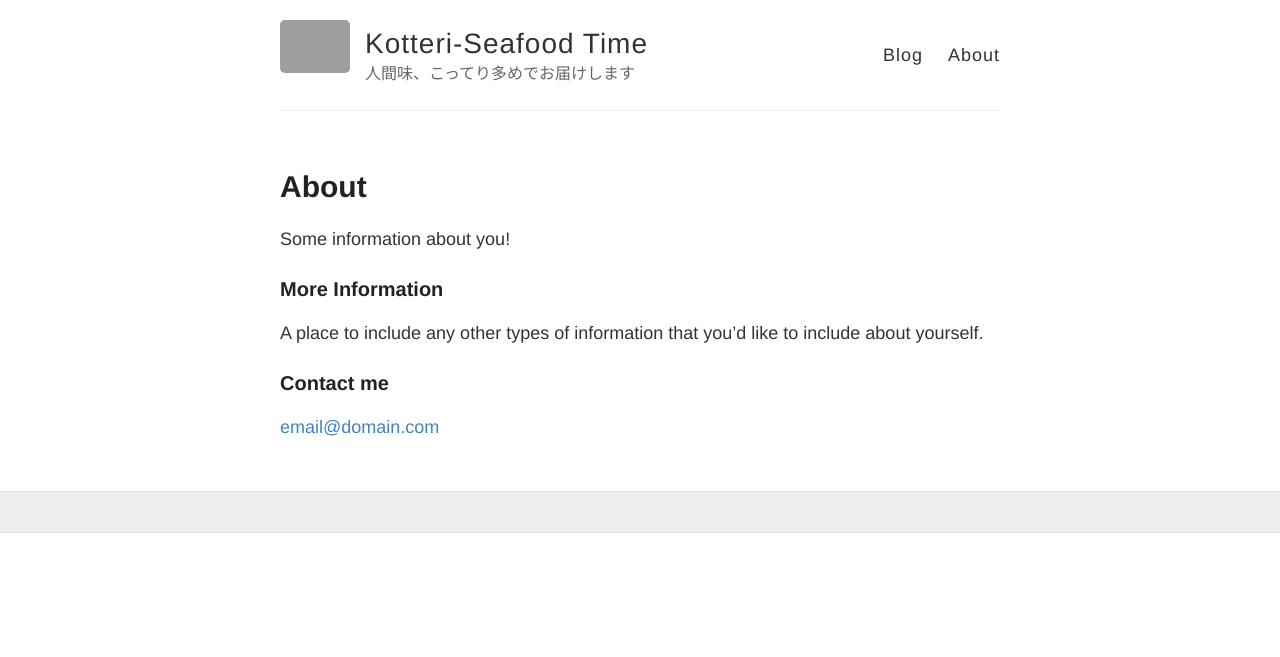
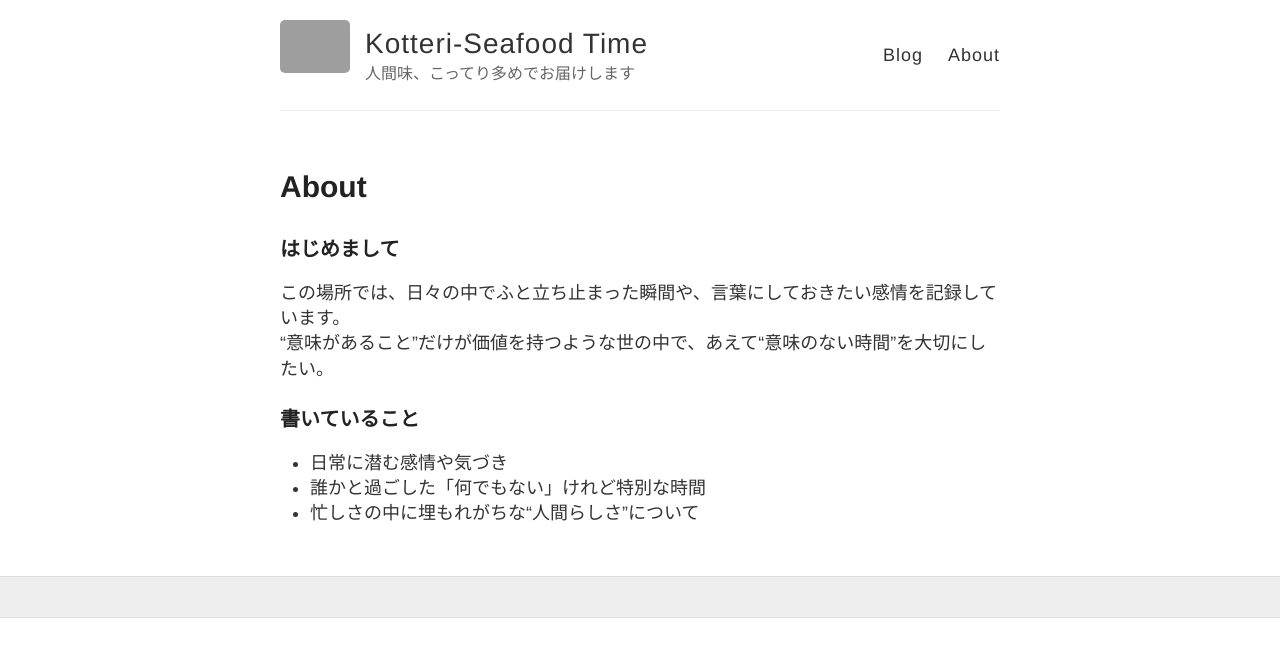
Before and after one commit to Kotteri-Seafood/Kotteri-Seafood.github.io, a Jekyll site: the page built from about.md, in a window 1280 px wide. Shown: the top 657 px of the page. Built offline with Jekyll 4.4.1, drawn with Linux system fonts in a browser that asks for light colours; grey boxes are pictures that could not be loaded.

Commit message:
Update about.md

```diff
--- a/about.md
+++ b/about.md
@@ -4,12 +4,13 @@ title: About
 permalink: /about/
 ---
 
-Some information about you!
+### はじめまして
 
-### More Information
+この場所では、日々の中でふと立ち止まった瞬間や、言葉にしておきたい感情を記録しています。
+“意味があること”だけが価値を持つような世の中で、あえて“意味のない時間”を大切にしたい。
 
-A place to include any other types of information that you'd like to include about yourself.
+### 書いていること
 
-### Contact me
-
-[email@domain.com](mailto:email@domain.com)
+- 日常に潜む感情や気づき
+- 誰かと過ごした「何でもない」けれど特別な時間
+- 忙しさの中に埋もれがちな“人間らしさ”について
```
